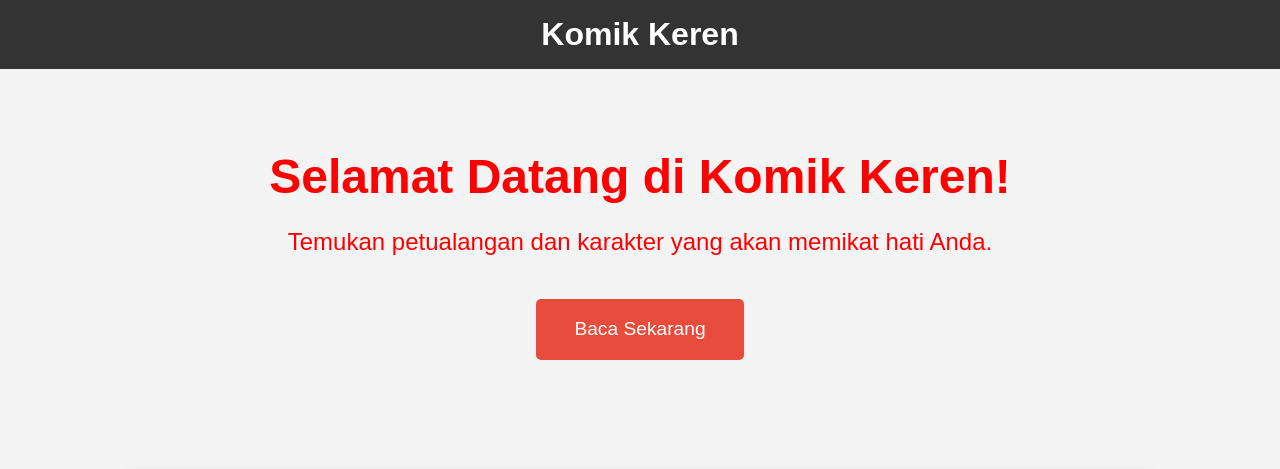
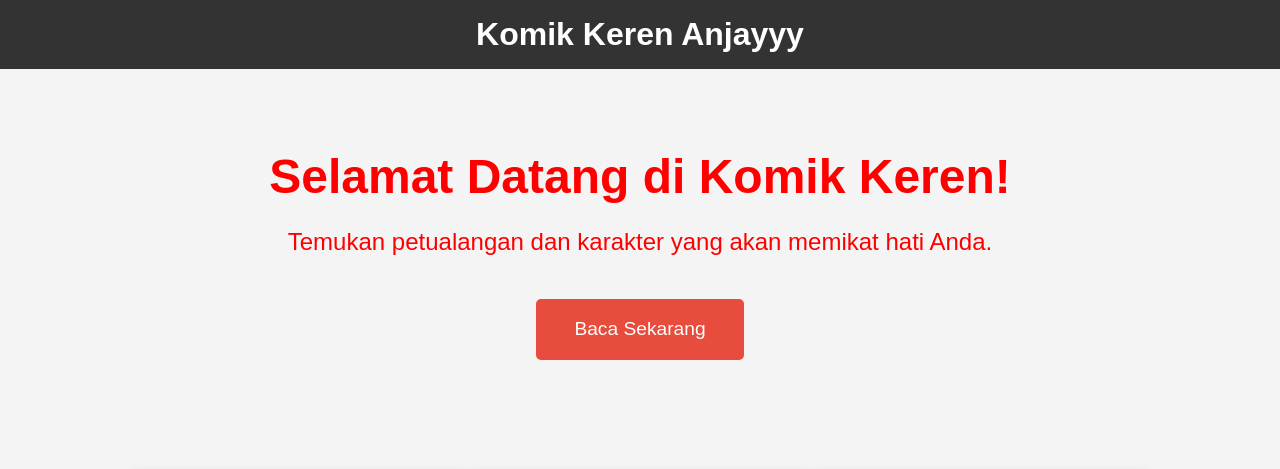
Before and after one commit to Adryan1Ten/branch-protection-rule, a plain HTML site: page index.html in a window 1280 px wide. Shown: the top 469 px of the page. Drawn offline with Linux system fonts and the light colour scheme.

Commit message:
Update index.html

```diff
--- a/index.html
+++ b/index.html
@@ -80,7 +80,7 @@
 </head>
 <body>
     <header>
-        <h1>Komik Keren</h1>
+        <h1>Komik Keren Anjayyy</h1>
     </header>
 
     <div class="hero">
```
